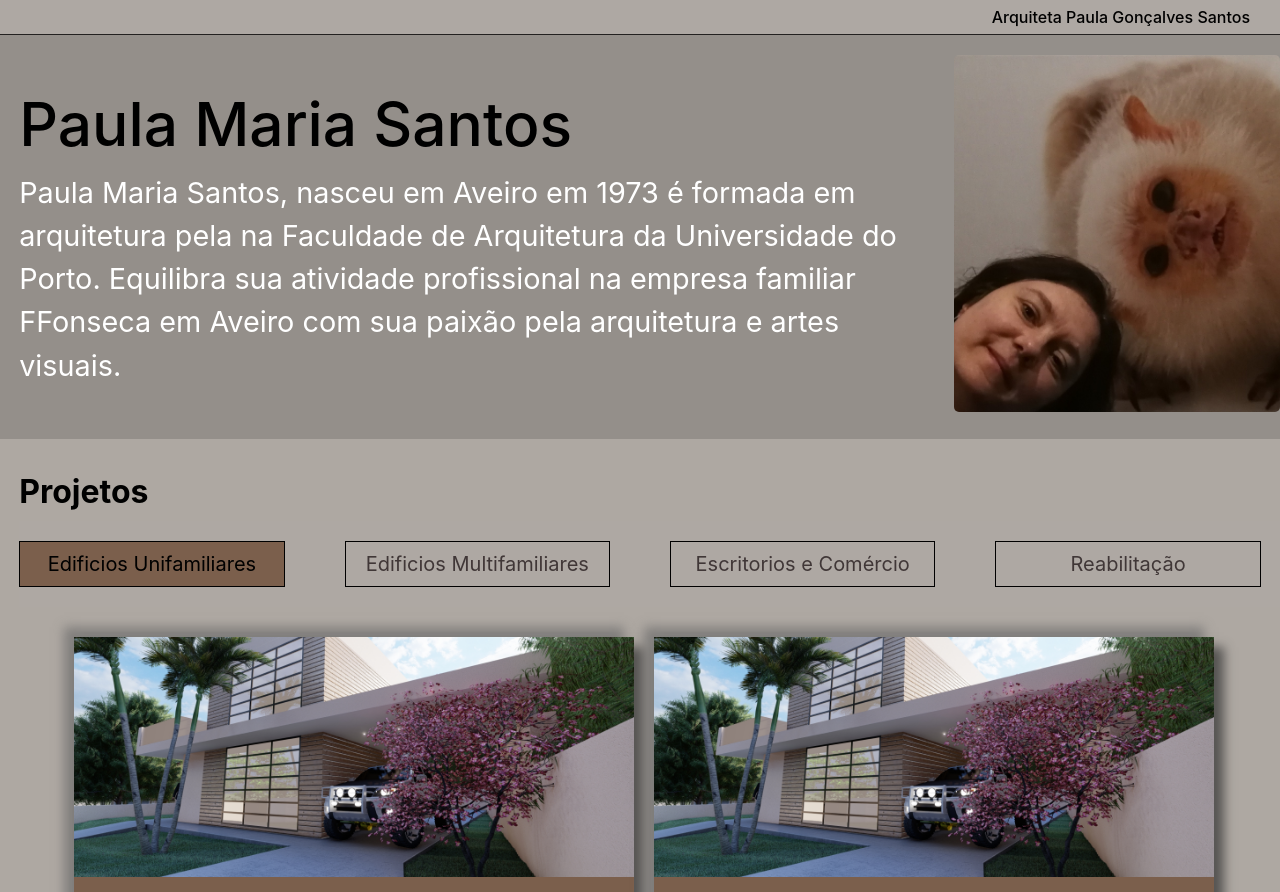
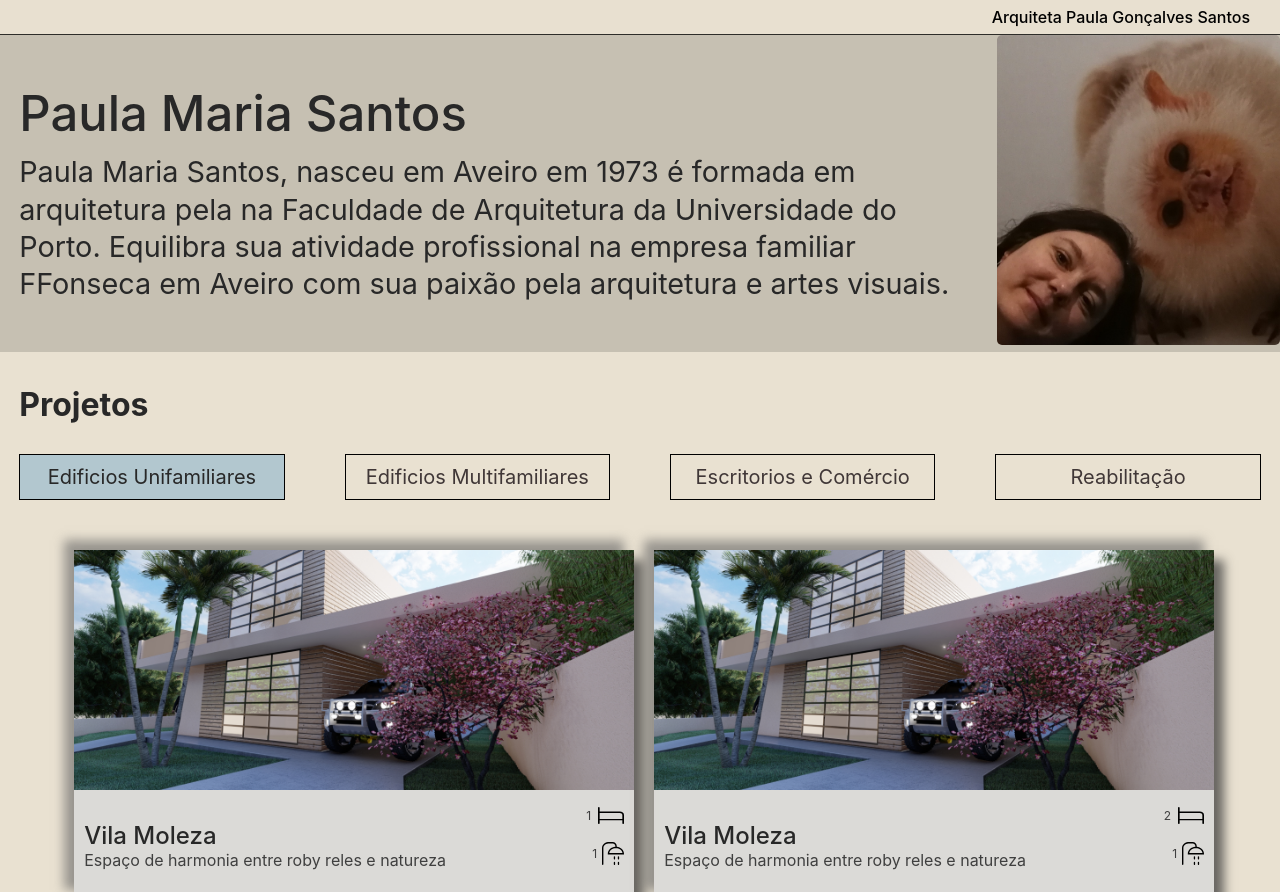
Before and after one commit to Naga1101/portfolio, a Vue app in the folder portfolioFront/: page / in a window 1280 px wide. Shown: the top 892 px of the page. Built offline with nearby package versions, Linux system fonts and the light colour scheme.

Commit message:
mudança de cores e ajustes

```diff
--- a/portfolioFront/src/App.vue
+++ b/portfolioFront/src/App.vue
@@ -10,7 +10,7 @@ export default {
 
 <style>
   body {
-    background-color: rgba(148, 140, 131, 0.75);
+    background-color: rgba(233, 225, 209);
     font-family: 'Inter', sans-serif;
     margin: 0;
     padding: 0;
--- a/portfolioFront/src/components/main_navbar.vue
+++ b/portfolioFront/src/components/main_navbar.vue
@@ -14,7 +14,7 @@ html, body {
     display: flex;
     justify-content: flex-end;
     padding: 7px 30px;
-    background-color: #aea8a3;
+    background-color: rgb(233, 225, 209, 0.75);
     color: #000000;
     font-weight: 500;
     height: fit-content;
--- a/portfolioFront/src/components/main_page.vue
+++ b/portfolioFront/src/components/main_page.vue
@@ -85,13 +85,13 @@ export default {
 }
 
 .info {
-    flex: 0 0 33%;
     display: flex;
     justify-content: space-between; /* Space between the text and the image */
     align-items: center; /* Vertically align the image and text */
-    padding: 20px 0;
+    padding: 0;
     padding-left: 1.5%;
     width: 100%;
+    max-height: 485px;
     background-color: rgba(0, 0, 0, 0.15); /* Background for the bio section */
     box-sizing: border-box;
 }
@@ -102,17 +102,17 @@ export default {
 }
 
 .upper-text {
-    font-size: 2.1em;
+    font-size: 1.7em;
     font-weight: 500;
-    color: #000;
+    color: #282828;
     margin-bottom: 10px;
 }
 
 .lower-text {
     font-size: 1em;
-    line-height: 1.5em;
+    line-height: 1.3em;
     font-weight: 400;
-    color: #fff;
+    color: #282828;
 }
 
 @media (max-width: 1150px) {
@@ -163,15 +163,16 @@ export default {
 }
 
 .foto {
-    width: 100%;
+    width: 83%;
     height: auto;
-    max-width: 100%;
+    max-width: 450px;
     overflow: hidden;
 }
 
 .foto img {
     width: 100%;
     height: auto;
+    max-height: 465px;
     object-fit: cover;
     border-radius: 5px;
 }
@@ -184,7 +185,7 @@ export default {
 .title {
     font-size: 2em;
     font-weight: bold;
-    color: #000;
+    color: #282828;
     margin-bottom: 10px;
     z-index: 1;
 }
@@ -197,7 +198,7 @@ export default {
 .buttons {
     position: sticky;
     top: 0;
-    background-color: #aea8a3;
+    background-color: rgb(233, 225, 209);
     display: flex;
     justify-content: space-between;
     flex-wrap: wrap;
@@ -284,17 +285,17 @@ export default {
 }
 
 .buttons div.active {
-    color: #000000;
-    background-color: rgba(111, 78, 55, 0.8);
+    color: #282828;
+    background-color: rgba(166, 193, 207, 0.8);
     cursor: default;
 }
 
 .buttons div:hover {
-    background-color: rgba(111, 78, 55, 0.4);
+    background-color: rgba(166, 193, 207, 0.4);
 }
 
 .buttons div.active:hover {
-    background-color: rgba(111, 78, 55, 0.8);
+    background-color: rgba(166, 193, 207, 0.8);
 }
 
 .cards {
--- a/portfolioFront/src/components/project_card.vue
+++ b/portfolioFront/src/components/project_card.vue
@@ -46,7 +46,7 @@ export default {
 .card {
     width: 560px;
     height: 350px;
-    background-color: rgba(111, 78, 55, 0.8);
+    background-color: rgba(217, 217, 217, 0.8);
     display: flex;
     flex-direction: column;
     transition: transform 0.3s ease;
@@ -110,13 +110,13 @@ export default {
 }
 
 .upper-text{
-    color: #000000;
+    color: #282828;
     font-weight: 500;
     font-size: 1.5em;
 }
 
 .lower-text{
-    color: #FFFFFF;
+    color: #3F3F3F;
     font-weight: 400;
     font-size: 1em;
 }
@@ -135,7 +135,7 @@ export default {
     display: flex;
     flex-direction: column;
     align-items: flex-end;
-    color: #FFFFFF;
+    color: #3F3F3F;
     font-size: 0.75em;
     font-weight: 400;
     text-align: right;
--- a/portfolioFront/vue.config.js
+++ b/portfolioFront/vue.config.js
@@ -1,5 +1,5 @@
 const { defineConfig } = require('@vue/cli-service')
 module.exports = defineConfig({
   transpileDependencies: true,
-  publicPath: '/portfolio/'
+  publicPath: process.env.NODE_ENV === 'production' ? '/portfolio/' : '/'
 })
```
Also changed, not shown: 1 other file (tests, documents, lock files or other folders).
